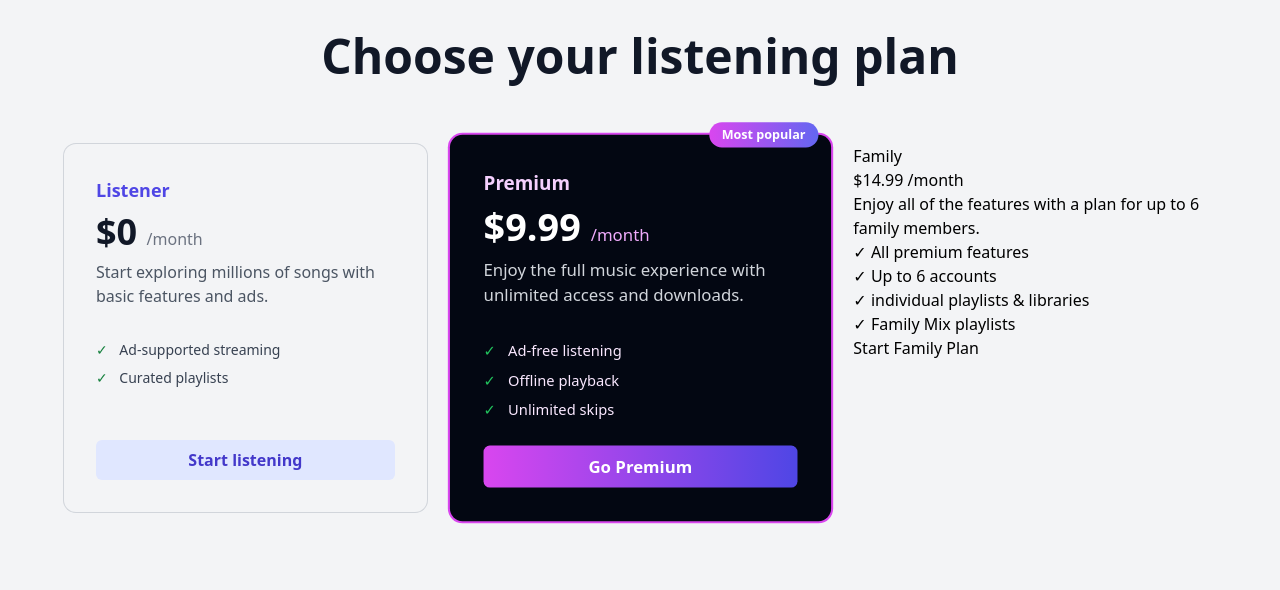
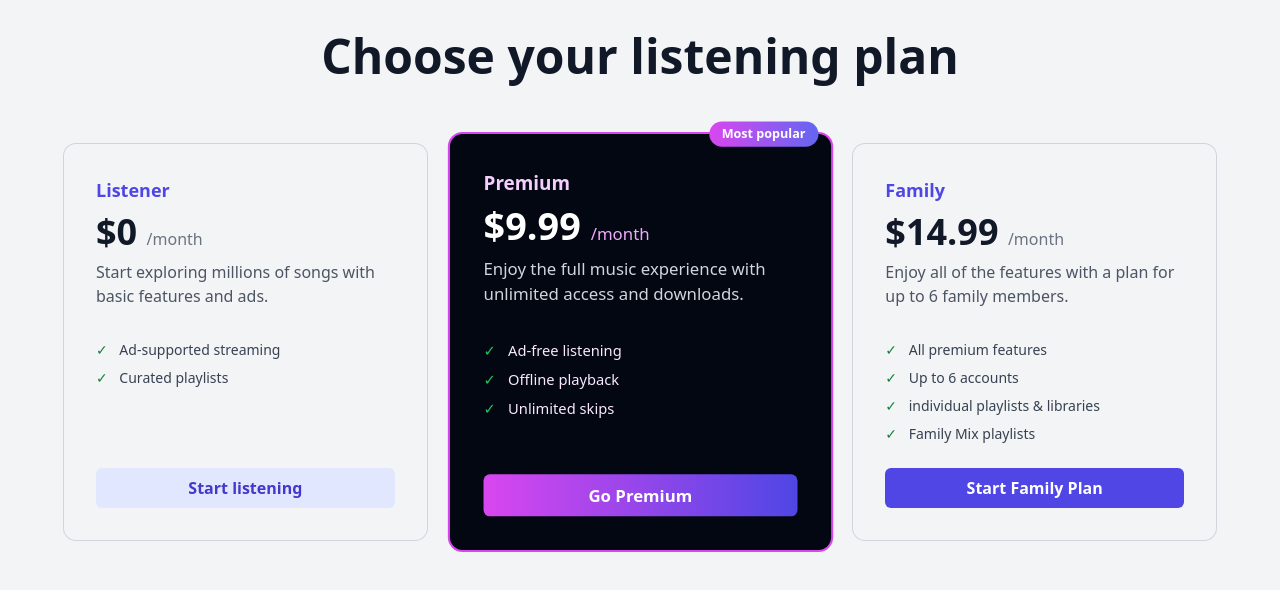
Before and after one commit to rubengitdev/p-react-pricing-comp, a plain HTML site: page index.html in a window 1280 px wide. Drawn offline with nearby package versions, Linux system fonts and the light colour scheme.

Commit message:
Added tailwindcss for family price package

```diff
--- a/index.html
+++ b/index.html
@@ -57,7 +57,7 @@
                     >
                 </div>
 
-                <!-- Most Popular (Premium) Package -->
+                <!-- Premium (most popular) Package -->
                 <div
                     class="bg-gray-950 text-white ring-2 ring-fuchsia-500 p-8 grid grid-rows-[1fr_auto] gap-6 rounded-xl scale-105 relative"
                 >
@@ -110,28 +110,55 @@
                 </div>
 
                 <!-- Family Package -->
-                <div>
-                    <div>
-                        <h2>Family</h2>
-                        <p>
+                <div
+                    class="bg-gray-100 ring-1 ring-gray-300 p-8 rounded-xl grid grid-rows-[1fr_auto] gap-6"
+                >
+                    <div class="grid grid-rows-[auto_auto_auto_1fr] gap-y-2">
+                        <h2 class="text-lg font-semibold text-indigo-600">
+                            Family
+                        </h2>
+                        <p class="text-4xl font-bold text-gray-900">
                             $14.99
-                            <span>/month</span>
+                            <span class="text-base text-gray-500 font-medium"
+                                >/month</span
+                            >
                         </p>
-                        <p>
+                        <p class="text-gray-600">
                             Enjoy all of the features with a plan for up to 6
                             family members.
                         </p>
-                        <ul>
-                            <li><span>&#10003;</span> All premium features</li>
-                            <li><span>&#10003;</span> Up to 6 accounts</li>
+                        <ul class="mt-6 space-y-2 text-sm text-gray-700">
                             <li>
-                                <span>&#10003;</span> individual playlists &
-                                libraries
+                                <span class="text-green-700 mr-2" aria-hidden
+                                    >&#10003;</span
+                                >
+                                All premium features
                             </li>
-                            <li><span>&#10003;</span> Family Mix playlists</li>
+                            <li>
+                                <span class="text-green-700 mr-2" aria-hidden
+                                    >&#10003;</span
+                                >
+                                Up to 6 accounts
+                            </li>
+                            <li>
+                                <span class="text-green-700 mr-2" aria-hidden
+                                    >&#10003;</span
+                                >
+                                individual playlists & libraries
+                            </li>
+                            <li>
+                                <span class="text-green-700 mr-2" aria-hidden
+                                    >&#10003;</span
+                                >
+                                Family Mix playlists
+                            </li>
                         </ul>
                     </div>
-                    <a href="#">Start Family Plan</a>
+                    <a
+                        class="bg-indigo-600 px-4 py-2 text-center font-semibold text-white hover:bg-indigo-700 block rounded-md"
+                        href="#"
+                        >Start Family Plan</a
+                    >
                 </div>
             </div>
         </main>
```
